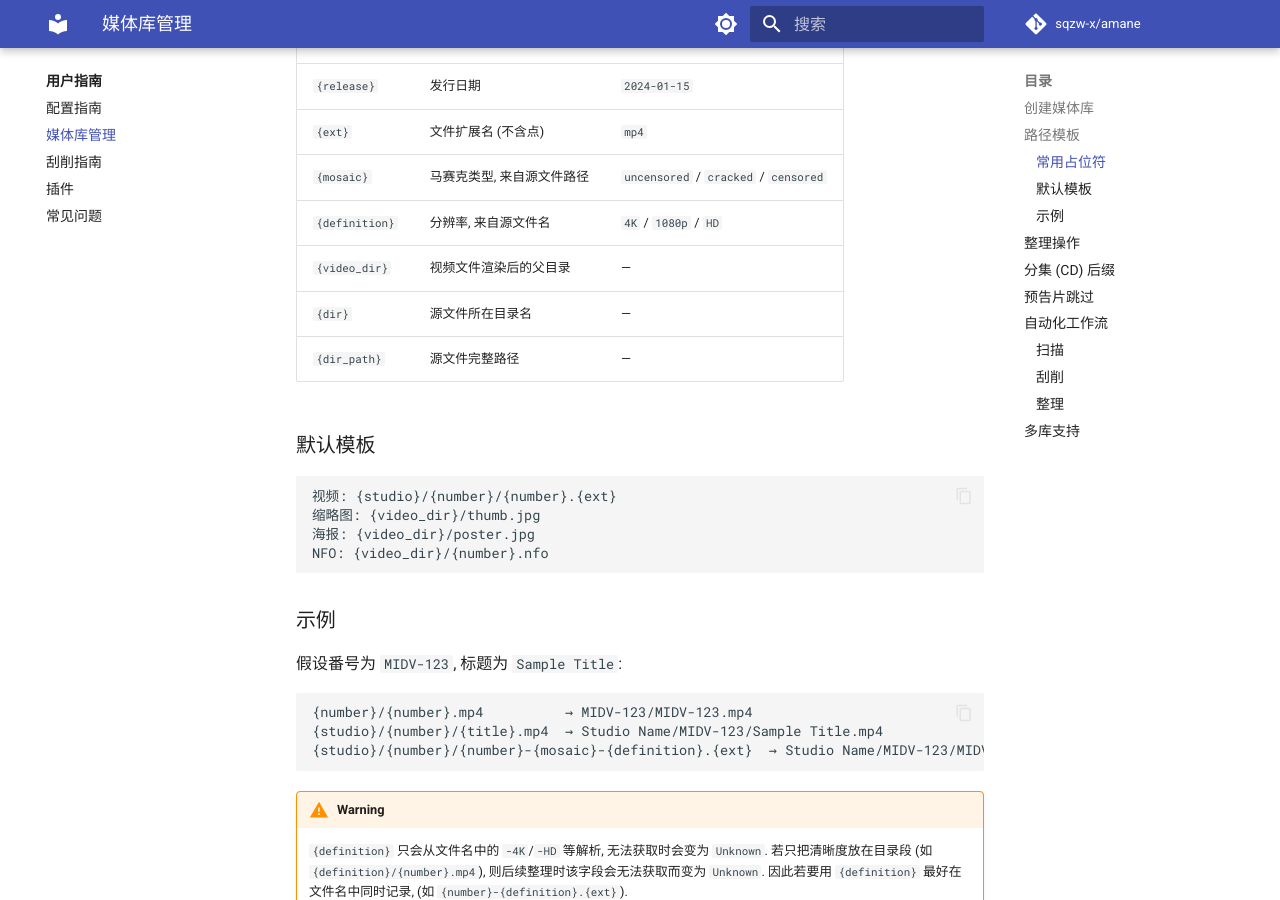
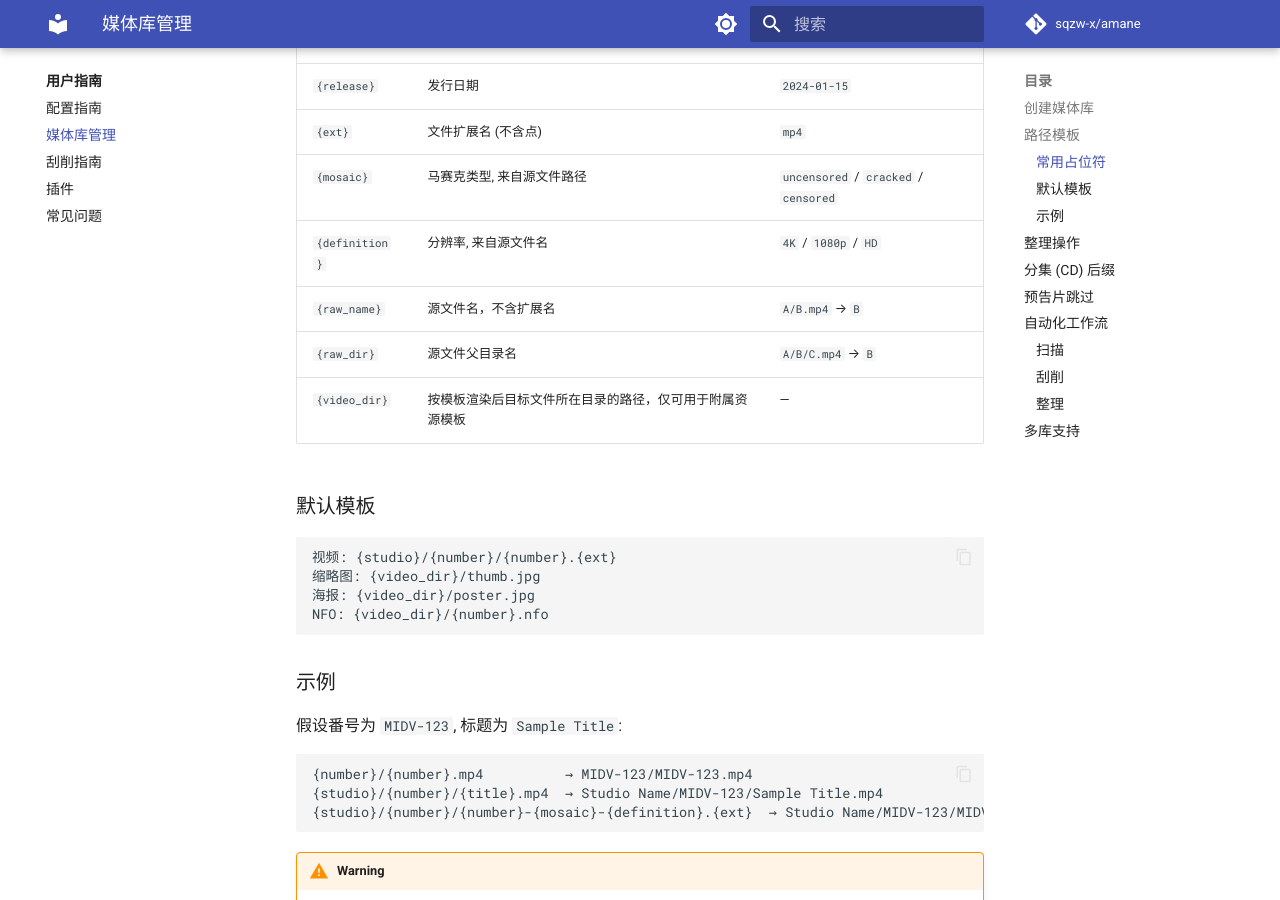
Before and after one commit to cdlongbow/amane, an MkDocs documentation site: the page built from docs/user/libraries.md, in a window 1280 px wide and 900 px high, scrolled down 936 px. Built offline with MkDocs 1.6.1 and Material for MkDocs 9.7.7, drawn with Linux system fonts in a browser that asks for light colours; comment, search, counter and statistics services are not loaded.

Commit message:
feat: 路径模板新增 {raw_name}/{raw_dir} 占位符 (#25)
* feat: 路径模板新增 {raw_name}/{raw_dir} 占位符 (#24)

整理时可保留源文件名、只重组目录; 去掉易混淆的 {dir_path}, 库表单徽章补上各占位符说明.

Co-authored-by: Cursor <cursoragent@cursor.com>

* docs: 同步文档版本号

Co-authored-by: Cursor <cursoragent@cursor.com>

* fix: 同步 OpenAPI client 中 PlaceholderPhase 描述

Co-authored-by: Cursor <cursoragent@cursor.com>

---------

Co-authored-by: Cursor <cursoragent@cursor.com>

```diff
--- a/docs/user/libraries.md
+++ b/docs/user/libraries.md
@@ -26,9 +26,9 @@
 | `{ext}` | 文件扩展名 (不含点) | `mp4` |
 | `{mosaic}` | 马赛克类型, 来自源文件路径 | `uncensored` / `cracked` / `censored` |
 | `{definition}` | 分辨率, 来自源文件名 | `4K` / `1080p` / `HD` |
-| `{video_dir}` | 视频文件渲染后的父目录 | — |
-| `{dir}` | 源文件所在目录名 | — |
-| `{dir_path}` | 源文件完整路径 | — |
+| `{raw_name}` | 源文件名，不含扩展名 | `A/B.mp4` → `B` |
+| `{raw_dir}` | 源文件父目录名 | `A/B/C.mp4` → `B` |
+| `{video_dir}` | 按模板渲染后目标文件所在目录的路径，仅可用于附属资源模板 | — |
 
 ### 默认模板
 
--- a/web/src/components/library/library-form.tsx
+++ b/web/src/components/library/library-form.tsx
@@ -326,7 +326,11 @@ export function LibraryFormFields({ value, onChange, showCreateOnly }: LibraryFo
             {placeholders.map((p) => (
               <Tooltip
                 key={p.name}
-                label={t(`placeholders.phases.${p.phase}`, { defaultValue: p.phase })}
+                label={t(`placeholders.items.${p.name}`, {
+                  defaultValue: t(`placeholders.phases.${p.phase}`, { defaultValue: p.phase }),
+                })}
+                multiline
+                maw={280}
               >
                 <Badge
                   component="button"
```
Also changed, not shown: docs/dev/data-model.md (+4 -4 lines), docs/dev/frontend.md (+2 -2 lines), 8 other files.
